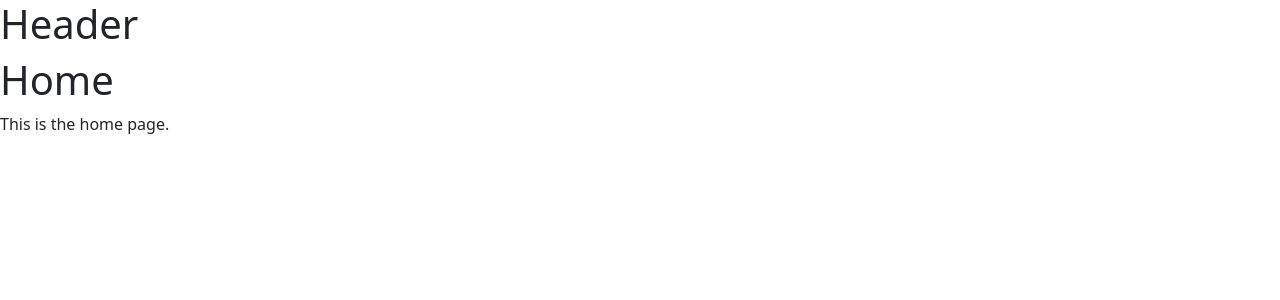
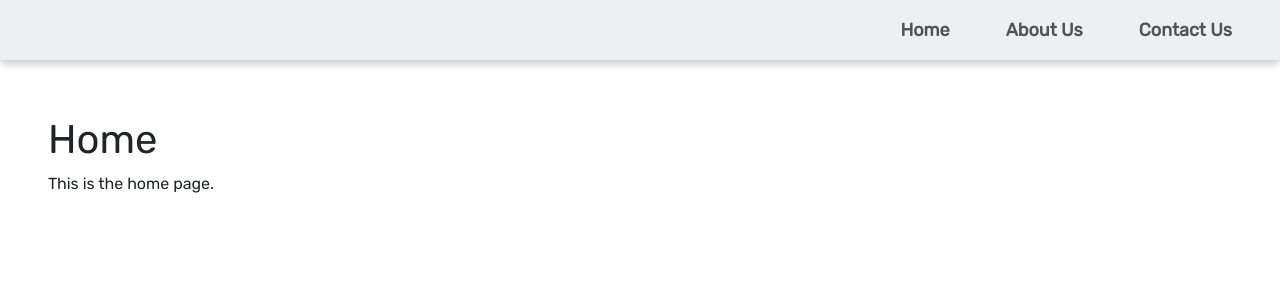
Before and after one commit to SPranavan/octave-react-assignment, a React (Create React App) app: page / in a window 1280 px wide. Shown: the top 300 px of the page. Built offline with nearby package versions, Linux system fonts and the light colour scheme.

Commit message:
Add Header CSS Styles

```diff
--- a/public/index.html
+++ b/public/index.html
@@ -25,6 +25,13 @@
       Learn how to configure a non-root public URL by running `npm run build`.
     -->
     <title>React App</title>
+
+    <link rel="preconnect" href="https://fonts.googleapis.com" />
+    <link rel="preconnect" href="https://fonts.gstatic.com" crossorigin />
+    <link
+      href="https://fonts.googleapis.com/css2?family=Rubik&display=swap"
+      rel="stylesheet"
+    />
   </head>
   <body>
     <noscript>You need to enable JavaScript to run this app.</noscript>
--- a/src/App.css
+++ b/src/App.css
@@ -1,38 +1,3 @@
-.App {
-  text-align: center;
+*{
+  font-family: 'Rubik', sans-serif;
 }
-
-.App-logo {
-  height: 40vmin;
-  pointer-events: none;
-}
-
-@media (prefers-reduced-motion: no-preference) {
-  .App-logo {
-    animation: App-logo-spin infinite 20s linear;
-  }
-}
-
-.App-header {
-  background-color: #282c34;
-  min-height: 100vh;
-  display: flex;
-  flex-direction: column;
-  align-items: center;
-  justify-content: center;
-  font-size: calc(10px + 2vmin);
-  color: white;
-}
-
-.App-link {
-  color: #61dafb;
-}
-
-@keyframes App-logo-spin {
-  from {
-    transform: rotate(0deg);
-  }
-  to {
-    transform: rotate(360deg);
-  }
-}
--- a/src/Components/Layout/Header.js
+++ b/src/Components/Layout/Header.js
@@ -1,11 +1,34 @@
-
+import React from 'react';
+import { Link } from 'react-router-dom';
+import '../Styles/Header.css';
+import '../../App.css';
 
 const Header = () => {
     return (
-      <header>
-        <h1>Header</h1>
-      </header>
-    )
-  }
+        <nav className="navbar navbar-expand-lg navbar-light bg-light">
+          <div className="header-container">
+            <div className="collapse navbar-collapse justify-content-end" id="navbarNav">
+              <ul className="navbar-nav">
+                <li className="header-nav-item nav-item">
+                  <Link to="Home" className="header-nav-item-link nav-link fw-bold navLink">
+                    Home
+                  </Link>
+                </li>
+                <li className="header-nav-item nav-item">
+                  <Link to="About" className="header-nav-item-link nav-link fw-bold navLink">
+                    About Us
+                  </Link>
+                </li>
+                <li className="header-nav-item nav-item">
+                  <Link to="Contact" className="header-nav-item-link nav-link fw-bold navLink">
+                    Contact Us
+                  </Link>
+                </li>
+              </ul>
+            </div>
+          </div>
+        </nav>
+      );
+}
 
-  export default Header;
+export default Header;
--- a/src/Components/Layout/Layout.js
+++ b/src/Components/Layout/Layout.js
@@ -1,12 +1,17 @@
 import React from 'react';
 import { Outlet } from 'react-router-dom';
 import Header from './Header';
+import '../Styles/Layout.css';
 
 const Layout = () => {
   return (
     <>
-      <Header />
-      <Outlet />
+        <div style={{ display: 'flex', flexDirection: 'column', minHeight: '100vh' }}>
+            <Header />
+            <div className='classoutlet ms-5' style={{marginTop:"100px"}}>
+                <Outlet />
+            </div>
+        </div>
     </>
   )
 }
--- a/src/Components/Pages/ContactUs.js
+++ b/src/Components/Pages/ContactUs.js
@@ -2,9 +2,52 @@ const ContactUs = () => {
     return (
         <div>
             <h1>Contact Us</h1>
-            <p>Phone: 555-555-5555</p>
+            <p>Phone: +94771319339</p>
             <h1>Email</h1>
             <p>spranavan008@gmail.com</p>
+
+            <h2>Contact Form</h2>
+            <form onSubmit="">
+                <div className="mb-3">
+                <label htmlFor="name" className="form-label">
+                    Name
+                </label>
+                <input
+                    type="text"
+                    className="form-control"
+                    id="name"
+                    onChange=""
+                    required
+                />
+                </div>
+                <div className="mb-3">
+                <label htmlFor="email" className="form-label">
+                    Email
+                </label>
+                <input
+                    type="email"
+                    className="form-control"
+                    id="email"
+                    onChange=""
+                    required
+                />
+                </div>
+                <div className="mb-3">
+                <label htmlFor="message" className="form-label">
+                    Message
+                </label>
+                <textarea
+                    className="form-control"
+                    id="message"
+                    rows="4"
+                    onChange=""
+                    required
+                ></textarea>
+                </div>
+                <button type="submit" className="btn btn-primary">
+                Submit
+                </button>
+            </form>
         </div>
     )
 }
--- /dev/null
+++ b/src/Components/Styles/Header.css
@@ -0,0 +1,44 @@
+.header-container {
+    align-items: center;
+    background-color: #ecf0f1;
+    display: flex;
+    height: 60px;
+    justify-content: space-between;
+    padding: 0 20px;
+    position: fixed;
+    top: 0;
+    width: 100%;
+    z-index: 100;
+    box-shadow: 0px 4px 8px rgba(0, 0, 0, 0.2);
+  }
+
+  .header-nav-item {
+    color: #34495e;
+    font-size: 18px;
+    font-weight: 600;
+    margin: 0 20px;
+    text-decoration: none;
+    transition: color 0.3s ease;
+    position: relative;
+  }
+
+  .header-nav-item::before {
+    content: "";
+    position: absolute;
+    width: 100%;
+    height: 2px;
+    background-color: #f39c12;
+    bottom: -4px;
+    left: 0;
+    transform: scaleX(0);
+    transform-origin: center;
+    transition: transform 0.3s ease;
+  }
+
+  .header-nav-item:hover::before {
+    transform: scaleX(1);
+  }
+
+  .header-nav-item:hover {
+    color: #f39c12;
+  }
```
Also changed, not shown: src/Components/Styles/About.css (added), src/Components/Styles/Contact.css (added), src/Components/Styles/Home.css (added), src/Components/Styles/Layout.css (added).
